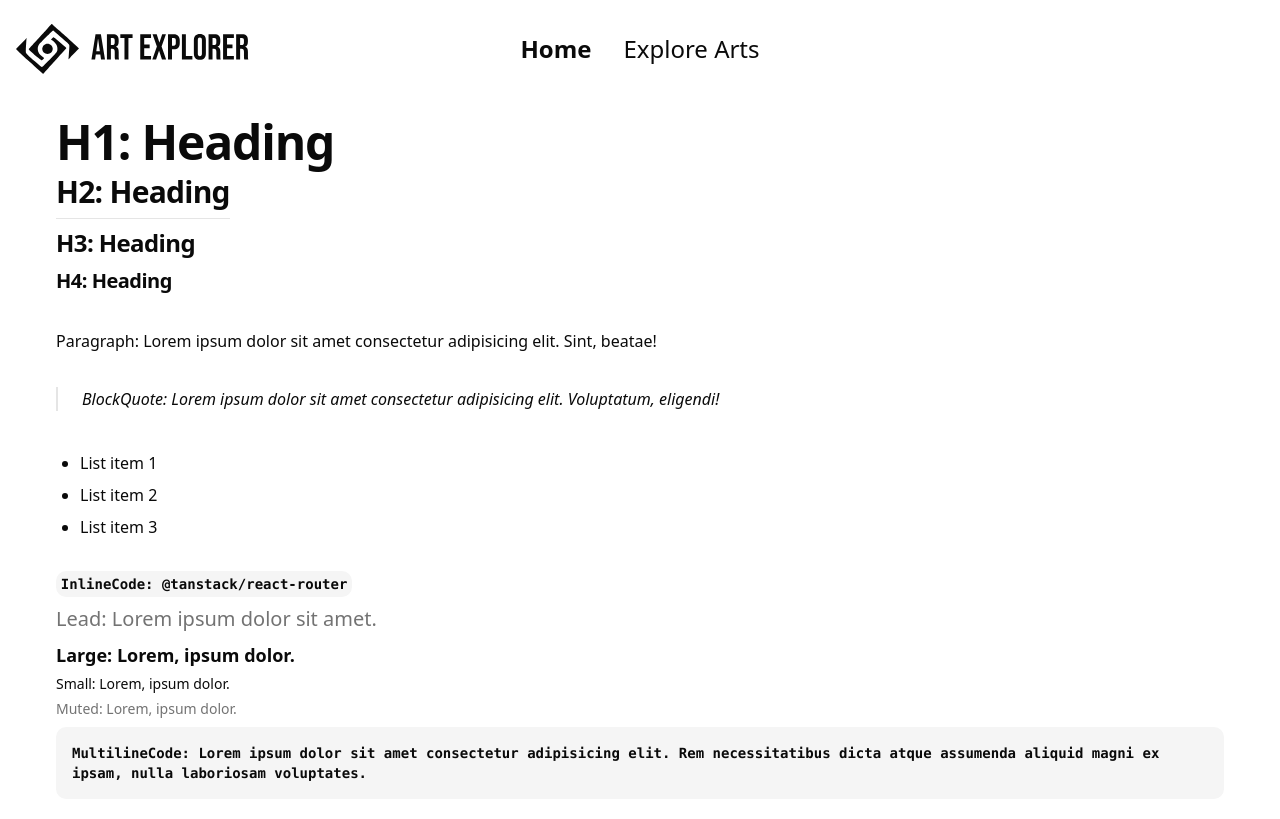
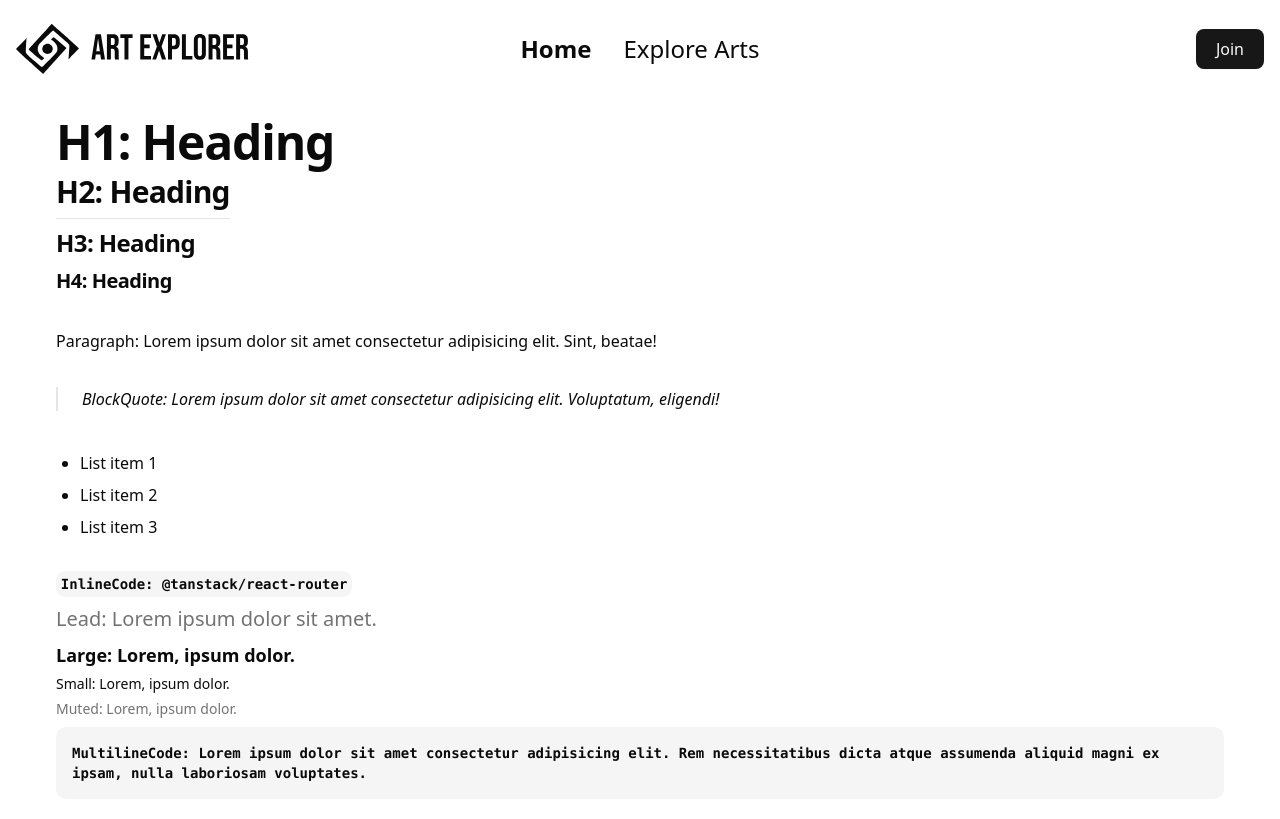
Before and after one commit to akhlivnoy/art-explorer, a React (Vite) app: page / in a window 1280 px wide. Built offline with nearby package versions, Linux system fonts and the light colour scheme; what apisauce would draw is missing.

Commit message:
fix(ui): display correct element based on auth state

```diff
--- a/src/components/MainHeader.tsx
+++ b/src/components/MainHeader.tsx
@@ -46,10 +46,10 @@ export const MainHeader: React.ComponentType = () => {
 
       <div className="justify-self-end">
         {auth.user ? (
-          <Button onClick={showSignUpModal}>{i18n.t('buttons.join')}</Button>
-        ) : (
           // TODO: show profile picture
           <div />
+        ) : (
+          <Button onClick={showSignUpModal}>{i18n.t('buttons.join')}</Button>
         )}
       </div>
     </header>
```
